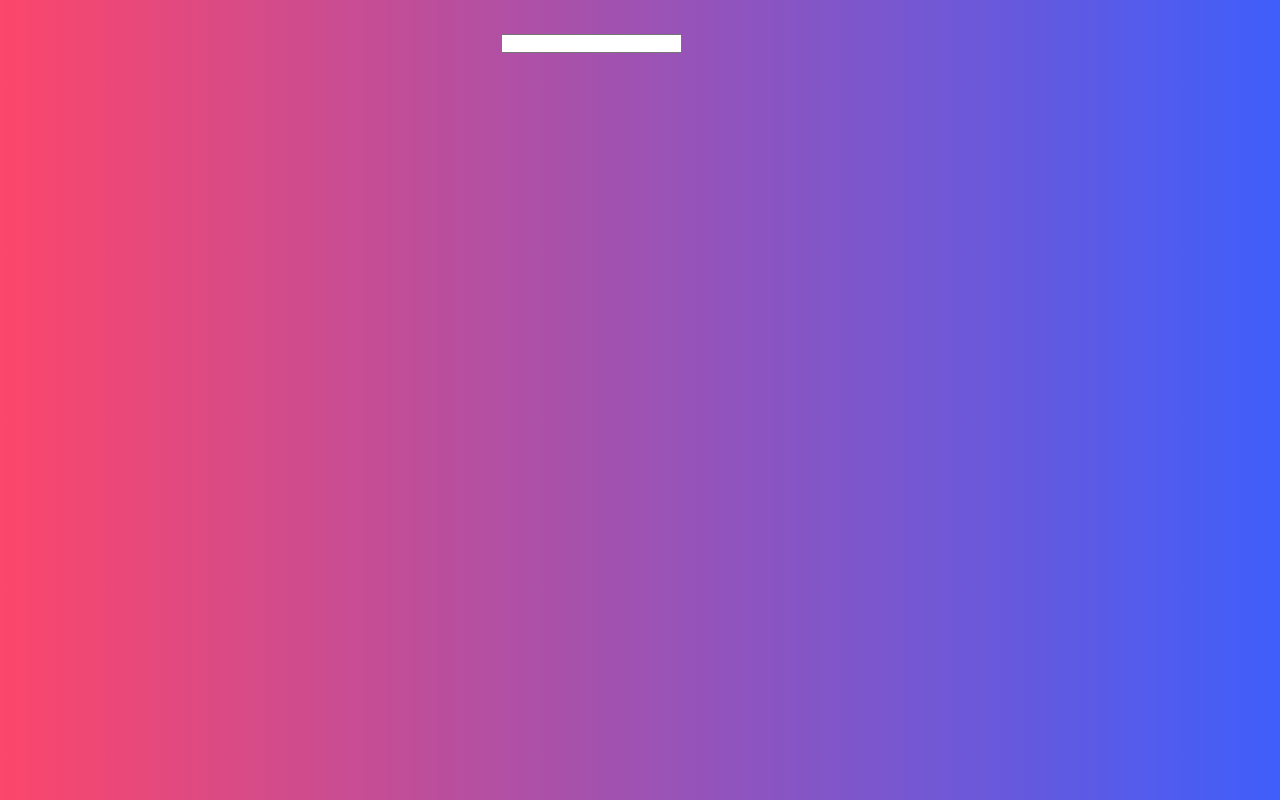
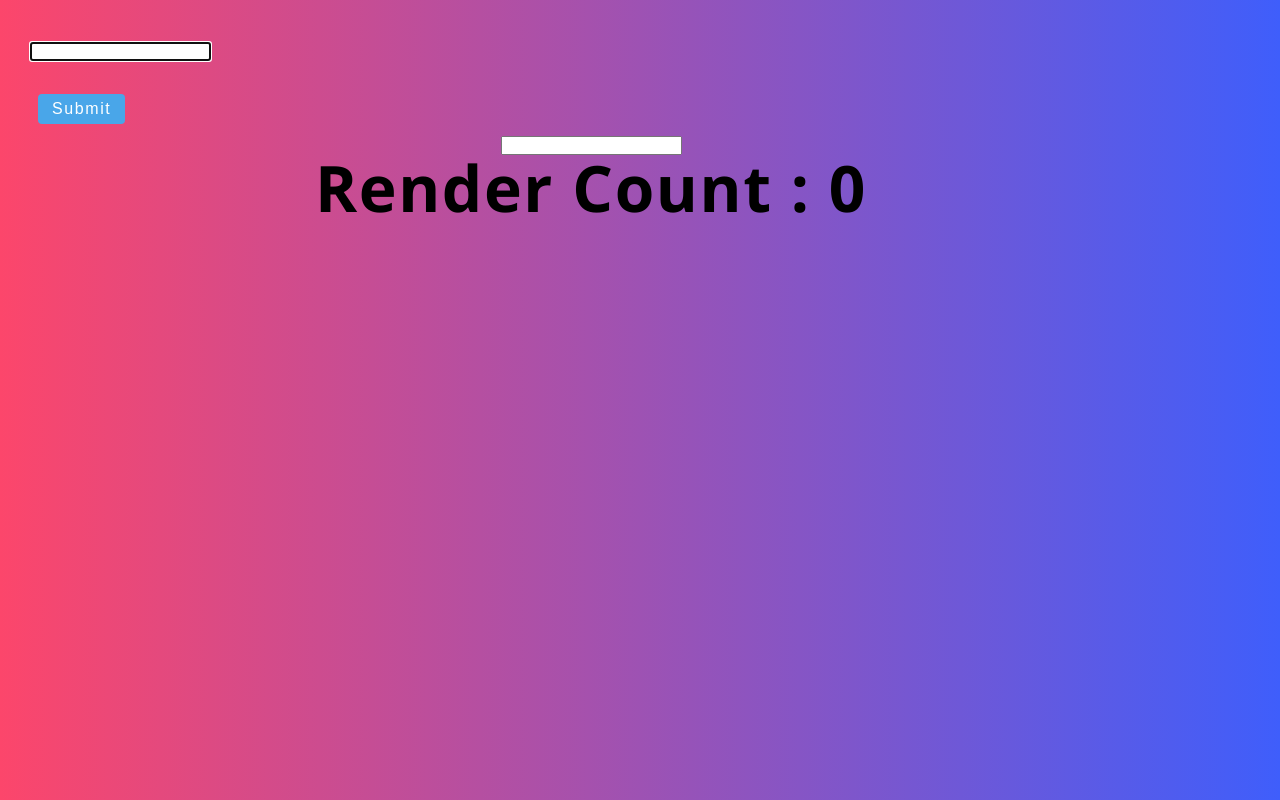
Before and after one commit to javokhirbekkhaydarov/reactlesson, a React (Create React App) app in the folder my-test/: page / in a window 1280 px wide. Built offline with nearby package versions, Linux system fonts and the light colour scheme.

Commit message:
added useref input

```diff
--- a/my-test/src/components/UseRefBasics/UseRef.jsx
+++ b/my-test/src/components/UseRefBasics/UseRef.jsx
@@ -1,14 +1,40 @@
 import React, { useState, useRef, useEffect } from "react";
 
 const UseRef = () => {
-    const [inputValue, setInputValue] = useState()
+  const [inputValue, setInputValue] = useState("");
+  const count = useRef(0);
+  console.log(inputValue);
+
+  const refContainer = useRef(null);
+
+  const handleSubmit = (e) => {
+    e.preventDefault();
+    console.log(refContainer.current.value);
+  };
+
+  useEffect(() => {
+    count.current = count.current + 1;
+    console.log(refContainer.current.value);
+
+    refContainer.current.focus();
+  });
+
   return (
     <>
+      <form className="form-control" onSubmit={handleSubmit}>
+        <div>
+          <input className="input-control" type="text" ref={refContainer} />
+          <button className="btn" type="submit">
+            Submit
+          </button>
+        </div>
+      </form>
       <input
         type="text"
         value={inputValue}
         onChange={(e) => setInputValue(e.target.value)}
       />
+      <h1>Render Count : {count.current}</h1>
     </>
   );
 };
```
